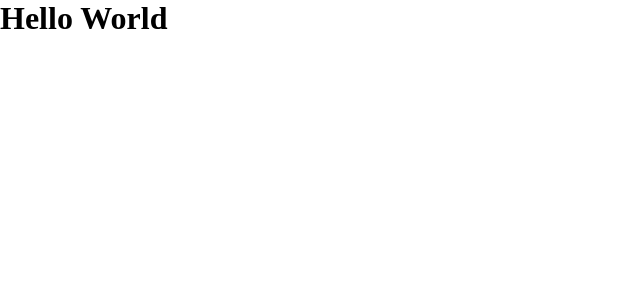
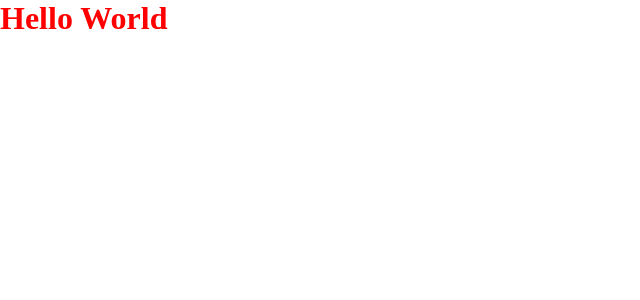
Before and after one commit to ivanms1/electron-react-typescript-parcel, a React (Vite) app: page / in a window 1280 px wide. Shown: the top 300 px of the page, without its empty margins (0-640 px from the left). Built offline with nearby package versions, Linux system fonts and the light colour scheme.

Commit message:
add support to css modules

```diff
--- a/package.json
+++ b/package.json
@@ -56,12 +56,14 @@
     "@types/react-dom": "^17.0.1",
     "@typescript-eslint/eslint-plugin": "^2.18.0",
     "@typescript-eslint/parser": "^2.18.0",
+    "autoprefixer": "9.8.6",
     "concurrently": "^6.0.0",
     "electron": "12.0.0",
     "eslint": "^7.6.0",
     "eslint-plugin-import": "^2.20.0",
     "eslint-plugin-react": "^7.22.0",
     "parcel-bundler": "1.12.3",
+    "postcss-modules": "3.2.2",
     "typescript": "^4.0.2",
     "wait-on": "^5.2.1"
   },
--- /dev/null
+++ b/src/@types/styles.d.ts
@@ -0,0 +1,4 @@
+declare module "*.module.css" {
+  const classes: { [key: string]: string };
+  export default classes;
+}
--- /dev/null
+++ b/src/App.module.css
@@ -0,0 +1,3 @@
+.Title {
+  color: red;
+}
--- a/src/App.tsx
+++ b/src/App.tsx
@@ -1,9 +1,11 @@
 import React from "react";
+
+import styles from "./App.module.css";
 
 function App() {
   return (
     <div>
-      <h1>Hello World</h1>
+      <h1 className={styles.Title}>Hello World</h1>
     </div>
   );
 }
```
Also changed, not shown: .postcssrc (added), 1 other file (tests, documents, lock files or other folders).
